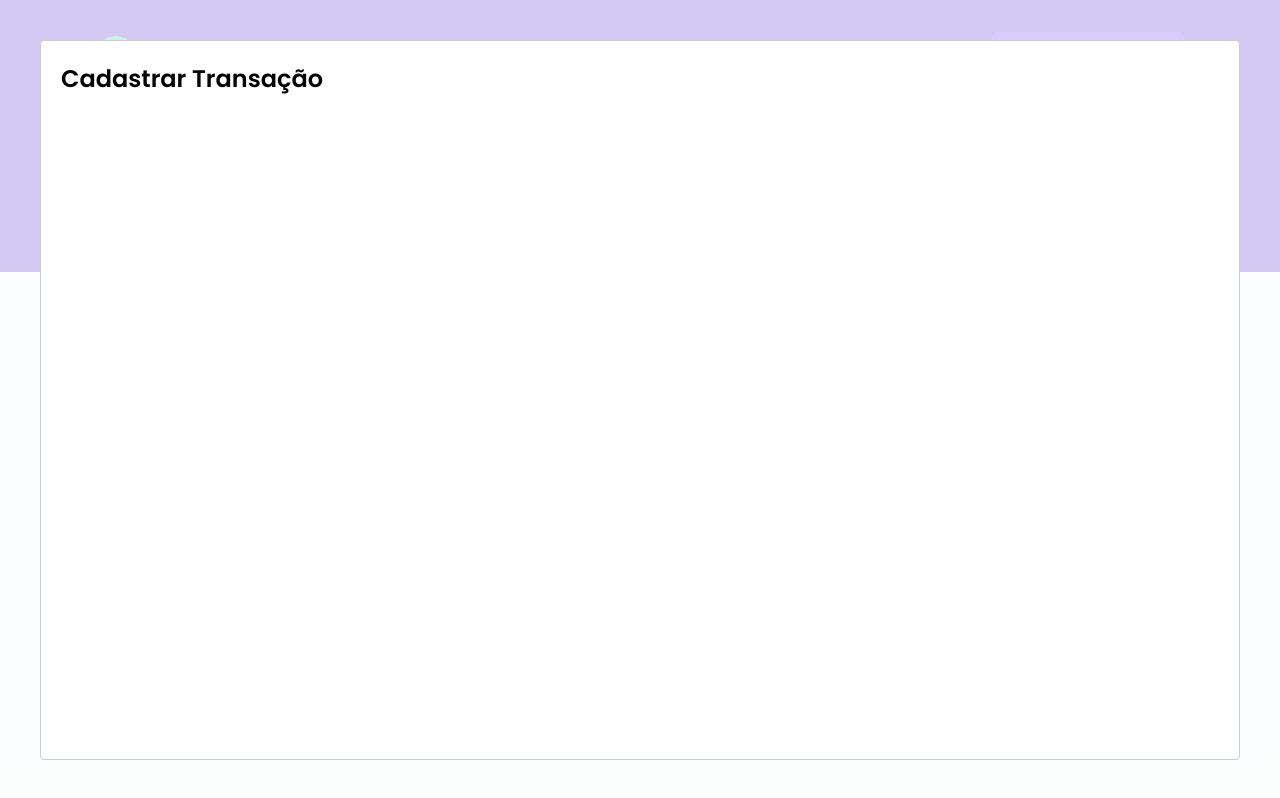
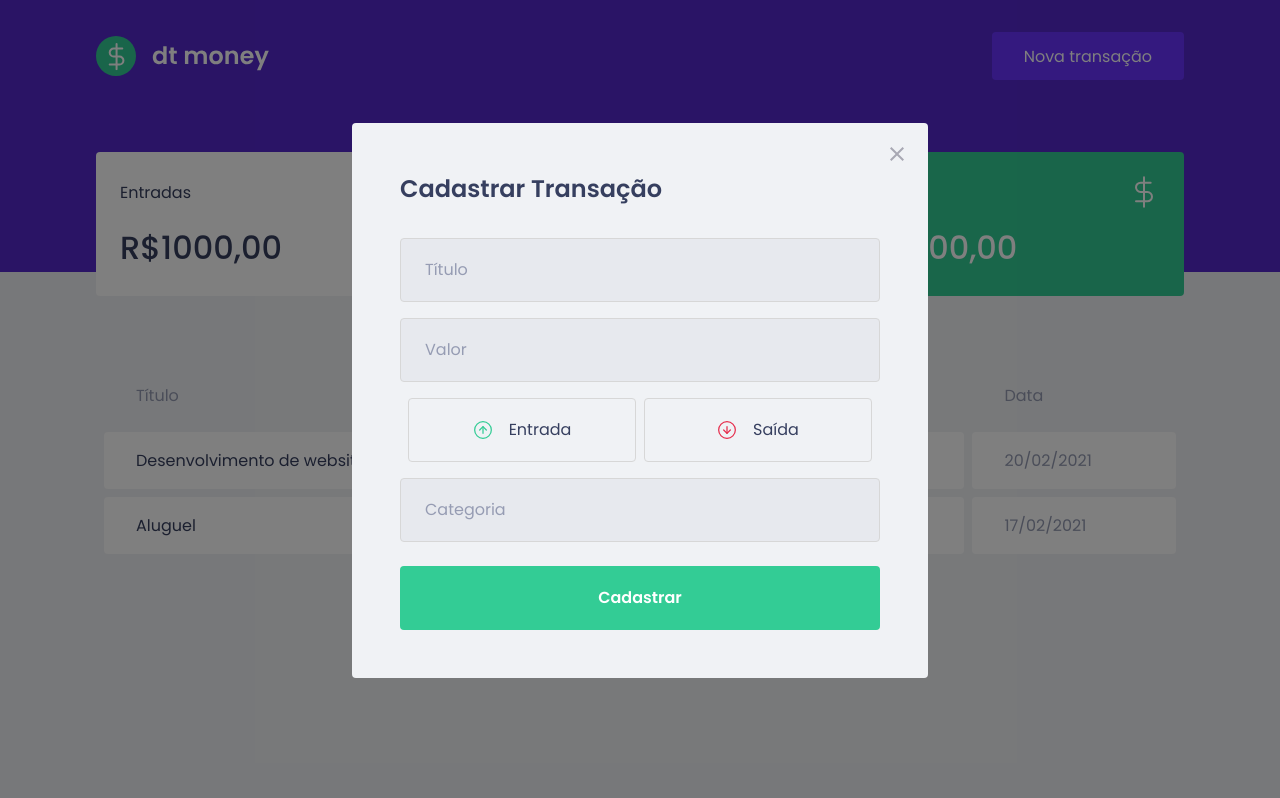
Before and after one commit to caiofuccio/dtmoney, a React (Create React App) app: page / in a window 1280 px wide. Both pictures are taken after a click on the button "Nova transação". Built offline with nearby package versions, Linux system fonts and the light colour scheme; no server answers; what miragejs would draw is missing.

Commit message:
created the NewTransactionModal buttons (income and outcome)  and added the styles of the whole component

```diff
--- a/package.json
+++ b/package.json
@@ -5,6 +5,7 @@
   "dependencies": {
     "axios": "^0.21.1",
     "miragejs": "^0.1.41",
+    "polished": "^4.1.1",
     "react": "^17.0.1",
     "react-dom": "^17.0.1",
     "react-modal": "^3.12.1",
--- a/src/components/NewTransactionModal/index.tsx
+++ b/src/components/NewTransactionModal/index.tsx
@@ -1,5 +1,11 @@
-import React from 'react';
 import Modal from 'react-modal';
+
+import incomeImg from '../../assets/income.svg';
+import outcomeImg from '../../assets/outcome.svg';
+import closeImg from '../../assets/close.svg';
+
+import { Container, TransactionTypeContainer } from './styles';
+import { useState } from 'react';
 
 interface NewTransactionModalProps {
   isOpen: boolean;
@@ -10,9 +16,53 @@
   isOpen,
   onRequestClose,
 }: NewTransactionModalProps) {
+  const [type, setType] = useState('deposit');
+
   return (
-    <Modal isOpen={isOpen} onRequestClose={onRequestClose}>
-      <h2>Cadastrar Transação</h2>
+    <Modal
+      isOpen={isOpen}
+      onRequestClose={onRequestClose}
+      overlayClassName="react-modal-overlay"
+      className="react-modal-content"
+    >
+      <button
+        type="button"
+        onClick={onRequestClose}
+        className="react-modal-close"
+      >
+        <img src={closeImg} alt="Fechar modal" />
+      </button>
+
+      <Container>
+        <h2>Cadastrar Transação</h2>
+        <input placeholder="Título" />
+        <input type="number" placeholder="Valor" />
+
+        <TransactionTypeContainer>
+          <button
+            type="button"
+            onClick={() => {
+              setType('deposit');
+            }}
+          >
+            <img src={incomeImg} alt="Entrada" />
+            <span>Entrada</span>
+          </button>
+
+          <button
+            type="button"
+            onClick={() => {
+              setType('withdraw');
+            }}
+          >
+            <img src={outcomeImg} alt="Saída" />
+            <span>Saída</span>
+          </button>
+        </TransactionTypeContainer>
+
+        <input placeholder="Categoria" />
+        <button type="submit">Cadastrar</button>
+      </Container>
     </Modal>
   );
 }
--- a/src/components/NewTransactionModal/styles.ts
+++ b/src/components/NewTransactionModal/styles.ts
@@ -1,3 +1,88 @@
 import styled from 'styled-components';
+import { darken } from 'polished';
 
-export const Container = styled.div``;
+export const Container = styled.form`
+  h2 {
+    color: var(--text-title);
+    font-size: 1.5rem;
+    margin-bottom: 2rem;
+  }
+
+  input {
+    width: 100%;
+    padding: 0 1.5rem;
+    height: 4rem;
+    border-radius: 0.25rem;
+
+    border: 1px solid #d7d7d7;
+    background: #e7e9ee;
+
+    font-weight: 400;
+    font-size: 1rem;
+
+    &::placeholder {
+      color: var(--text-body);
+    }
+
+    & + input {
+      margin-top: 1rem;
+    }
+  }
+
+  button[type='submit'] {
+    width: 100%;
+    padding: 0 1.5rem;
+    height: 4rem;
+
+    background: var(--green);
+    color: #ffffff;
+    border-radius: 0.25rem;
+    border: 0;
+    font-size: 1rem;
+    margin-top: 1.5rem;
+
+    font-weight: 600;
+
+    transition: filter 0.2s;
+
+    &:hover {
+      filter: brightness(0.9);
+    }
+  }
+`;
+
+export const TransactionTypeContainer = styled.div`
+  margin: 1rem 0.5rem;
+  display: grid;
+  grid-template-columns: 1fr 1fr;
+  gap: 0.5rem;
+
+  button {
+    height: 4rem;
+    border: 1px solid #d7d7d7;
+    border-radius: 0.25rem;
+    background: transparent;
+
+    display: flex;
+    align-items: center;
+    justify-content: center;
+
+    transition: border-color 0.2s;
+
+    &:hover {
+      border-color: ${darken(0.1, '#d7d7d7')};
+    }
+
+    img {
+      width: 20px;
+      height: 20px;
+    }
+
+    span {
+      display: inline-block;
+      margin-left: 1rem;
+      font-size: 1rem;
+      color: var(--text-title);
+    }
+  }
+`;
--- a/src/styles/global.ts
+++ b/src/styles/global.ts
@@ -54,4 +54,41 @@
     opacity: 0.6;
     cursor: not-allowed;
   }
+
+  .react-modal-overlay {
+    background: rgba(0,0,0,0.5);
+
+    position: fixed;
+    top: 0;
+    bottom: 0;
+    left: 0;
+    right: 0;
+
+    display: flex;
+    align-items: center;
+    justify-content: center;
+  }
+
+  .react-modal-content{
+    width: 100%;
+    max-width: 576px;
+    background: var(--background);
+    padding: 3rem;
+    position: relative;
+    border-radius: 0.25rem;
+  }
+
+  .react-modal-close {
+    position: absolute;
+    right: 1.5rem;
+    top: 1.5rem;
+    border: 0;
+    background: transparent;
+
+    transition: brightness 0.2s;
+
+    &:hover {
+      filter: brightness(0.9);
+    }
+  }
 `;
```
Also changed, not shown: 1 other file (tests, documents, lock files or other folders).
